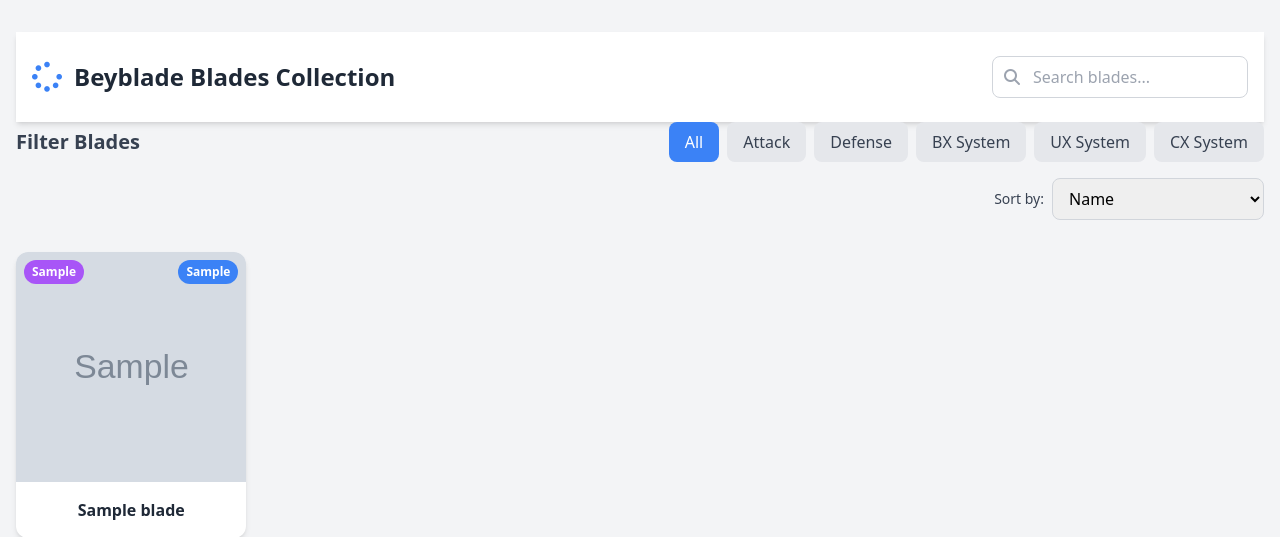
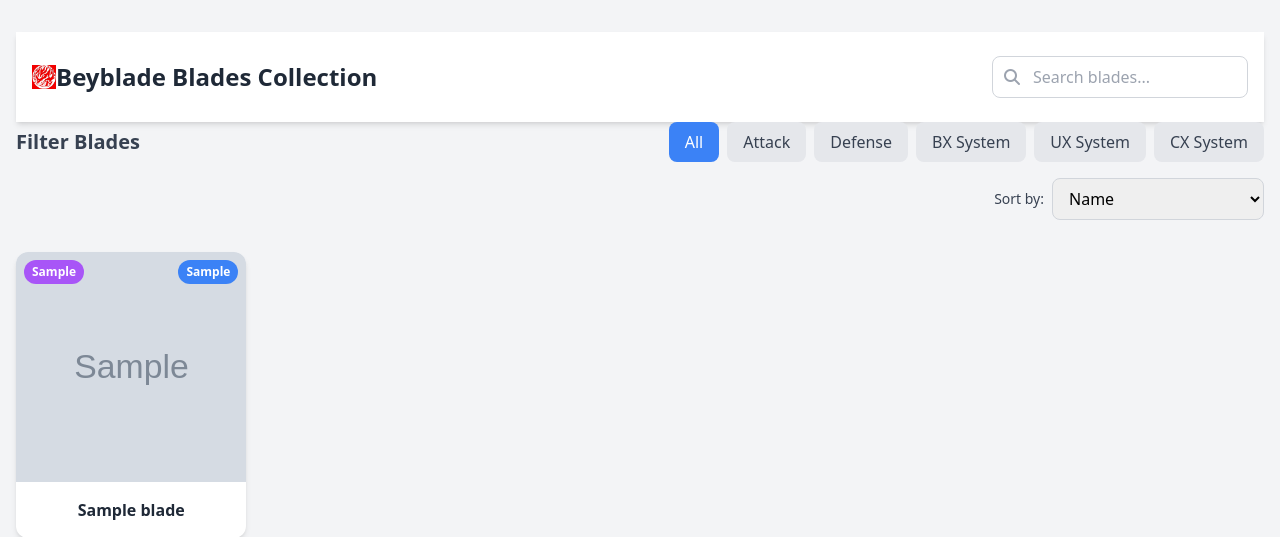
Before and after one commit to mariodac/world_Of_Beys, a Django app: page / in a window 1280 px wide. Shown: the top 537 px of the page. Run offline with Django 5.2, Linux system fonts and the light colour scheme; tables that the repository leaves empty hold one stand-in row (values such as "Sample post"); grey boxes marked "Sample" are stand-in pictures; some libraries are stand-ins or nearby versions.

Commit message:
Adicionado favico

```diff
--- a/base_templates/global/partials/_head.html
+++ b/base_templates/global/partials/_head.html
@@ -5,4 +5,5 @@
 <script src="https://cdn.tailwindcss.com"></script>
 <link rel="stylesheet" href="https://cdnjs.cloudflare.com/ajax/libs/font-awesome/6.4.0/css/all.min.css">
 <link rel="stylesheet" href="{% static 'global/css/style.css' %}" />
+<link rel="icon" href="{% static 'global/favicon.ico' %}" type="image/x-icon">
 <title>{{ title }} - {% trans "World of Beys" %}</title>
--- a/beys_world/templates/beys_world/index.html
+++ b/beys_world/templates/beys_world/index.html
@@ -1,11 +1,14 @@
 {% extends 'global/base.html' %}
 {% load i18n %}
+{% load static %}
 {% block content %}
     <header class="bg-white shadow-md">
         <div class="container mx-auto px-4 py-6">
             <div class="flex flex-col md:flex-row md:items-center md:justify-between">
                 <div class="flex items-center mb-4 md:mb-0">
-                    <i class="fas fa-spinner text-blue-500 text-3xl mr-3"></i>
+                    <i>
+                        <img src="{% static 'global/images/beyx2.jpg' %}" alt="Ícone Beyblade X" class="w-6 h-6">
+                    </i>
                     <h1 class="text-2xl font-bold text-gray-800">Beyblade Blades Collection</h1>
                 </div>
                 <div class="relative w-full md:w-64">
```
Also changed, not shown: base_static/global/favicon.ico (added), base_static/global/images/beyx2.jpg (added), 1 other file.
